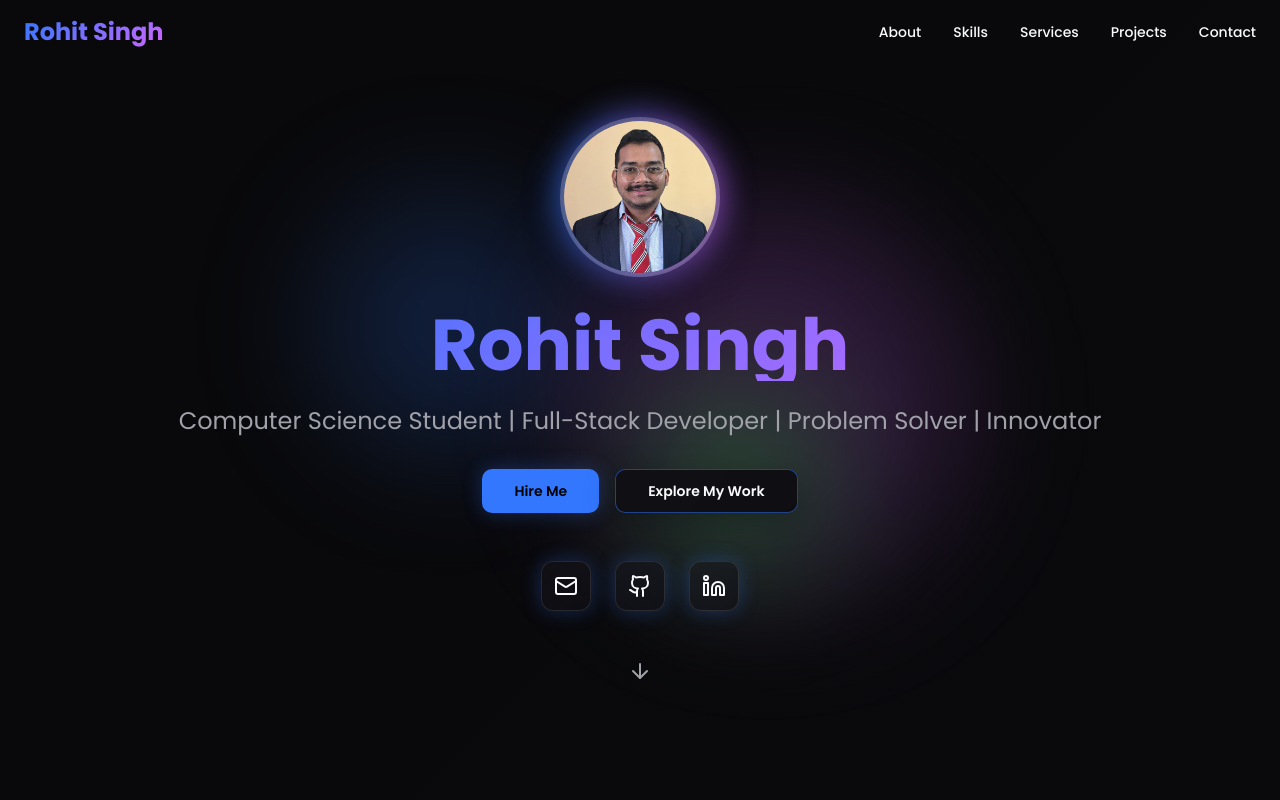
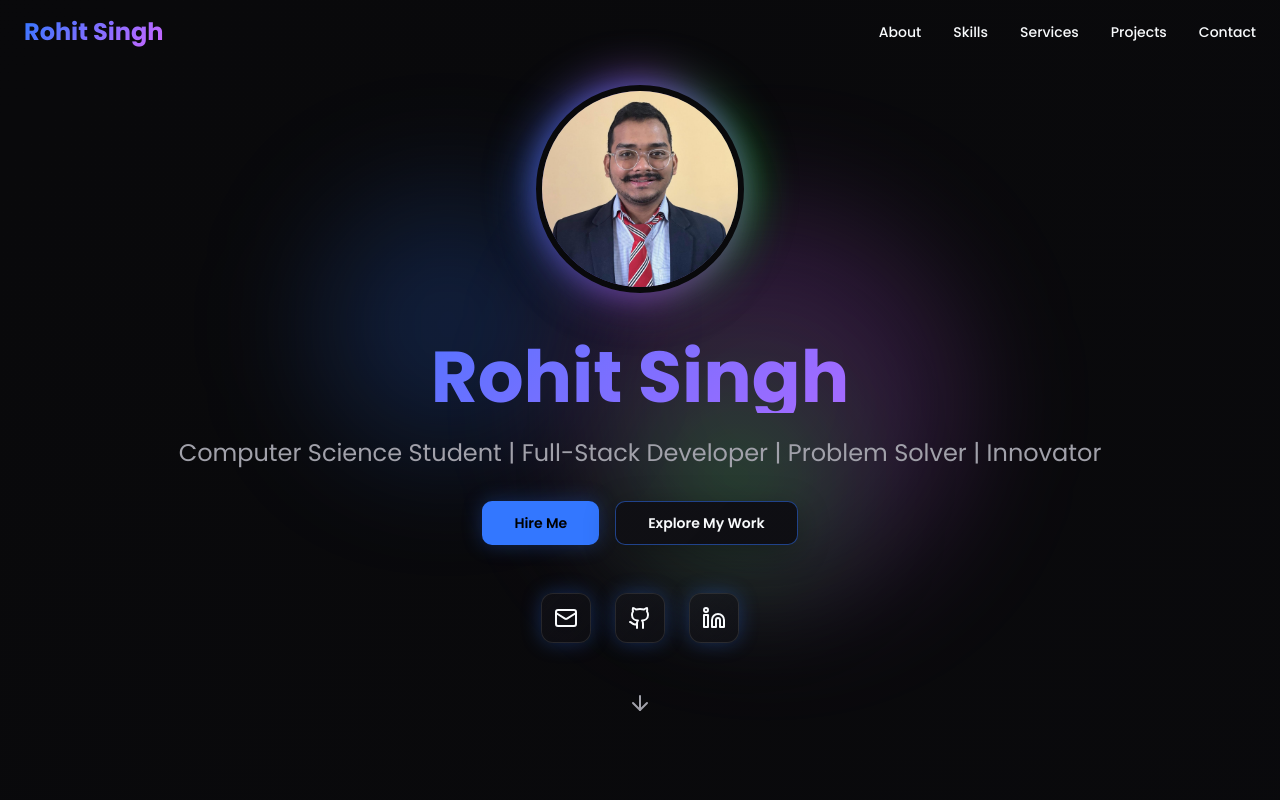
Before and after one commit to ROHITSINGHB/rohitsingh, a React (Vite) app: page / in a window 1280 px wide. Shown: the top 800 px of the page. Built offline with nearby package versions, Linux system fonts and the light colour scheme.

Commit message:
Refactor Hero section styling

```diff
--- a/src/components/Hero.tsx
+++ b/src/components/Hero.tsx
@@ -14,14 +14,22 @@ const Hero = () => {
 
       <div className="relative z-10 text-center px-6 max-w-5xl mx-auto">
         {/* Profile Image */}
-        <div className="mb-8 flex justify-center">
-          <div className="relative">
-            <div className="absolute inset-0 bg-gradient-to-r from-primary to-secondary rounded-full blur-lg opacity-75 animate-glow"></div>
-            <img
-              src={profileImage}
-              alt="Rohit Singh"
-              className="relative w-32 h-32 md:w-40 md:h-40 rounded-full object-cover border-4 border-white/20 shadow-2xl"
-            />
+        <div className="mb-12 flex justify-center">
+          <div className="relative group">
+            {/* Outer glow ring */}
+            <div className="absolute -inset-1 bg-gradient-to-r from-primary via-secondary to-accent rounded-full blur-xl opacity-60 group-hover:opacity-100 animate-glow transition-all duration-500"></div>
+
+            {/* Inner glow ring */}
+            <div className="absolute -inset-0.5 bg-gradient-to-br from-primary/80 to-secondary/80 rounded-full blur-md opacity-75 animate-pulse"></div>
+
+            {/* Image container with enhanced border */}
+            <div className="relative">
+              <img
+                src={profileImage}
+                alt="Rohit Singh"
+                className="relative w-40 h-40 md:w-52 md:h-52 rounded-full object-cover border-[6px] border-background shadow-2xl group-hover:scale-105 transition-transform duration-500"
+              />
+            </div>
           </div>
         </div>
 
```
